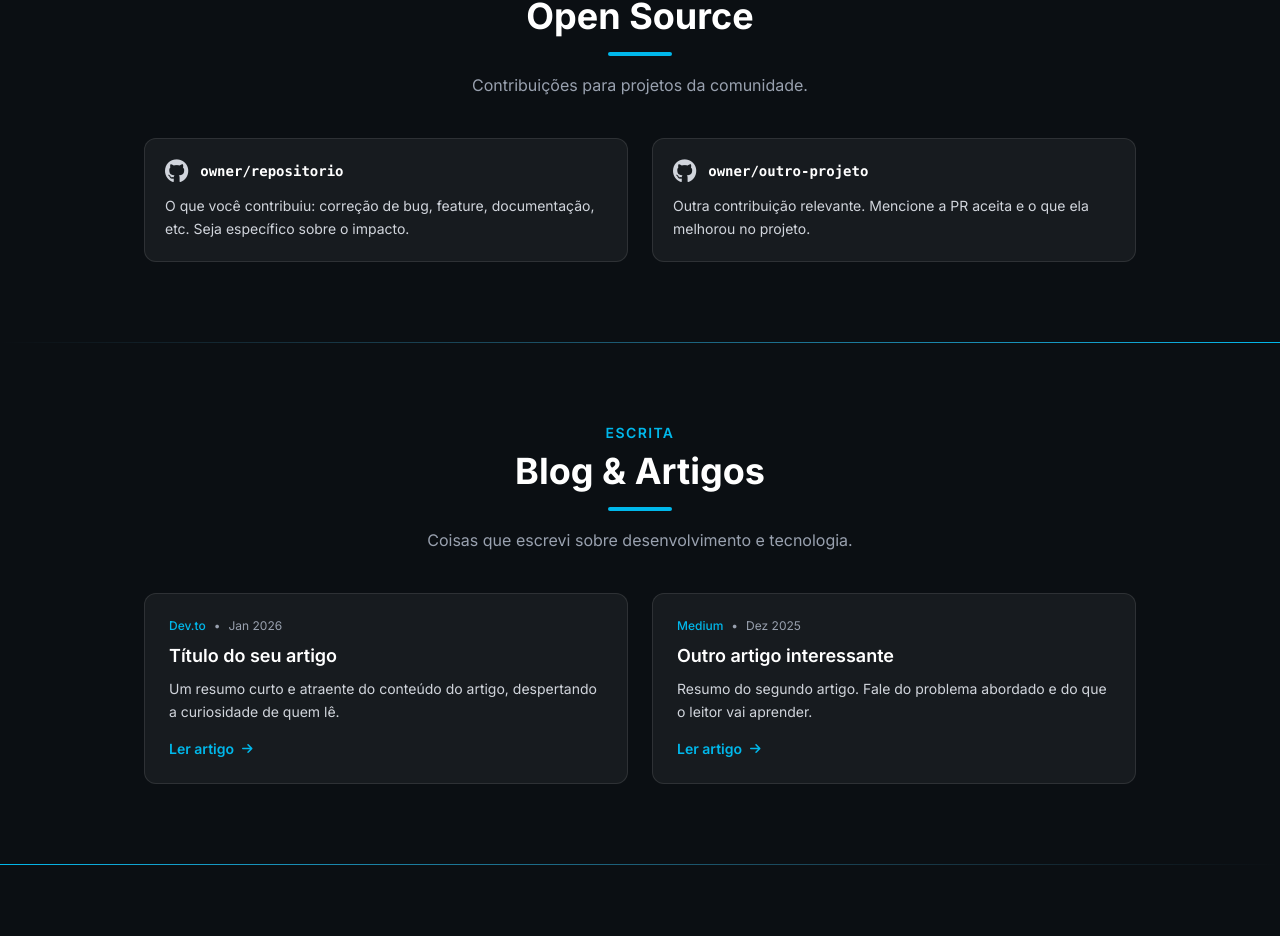
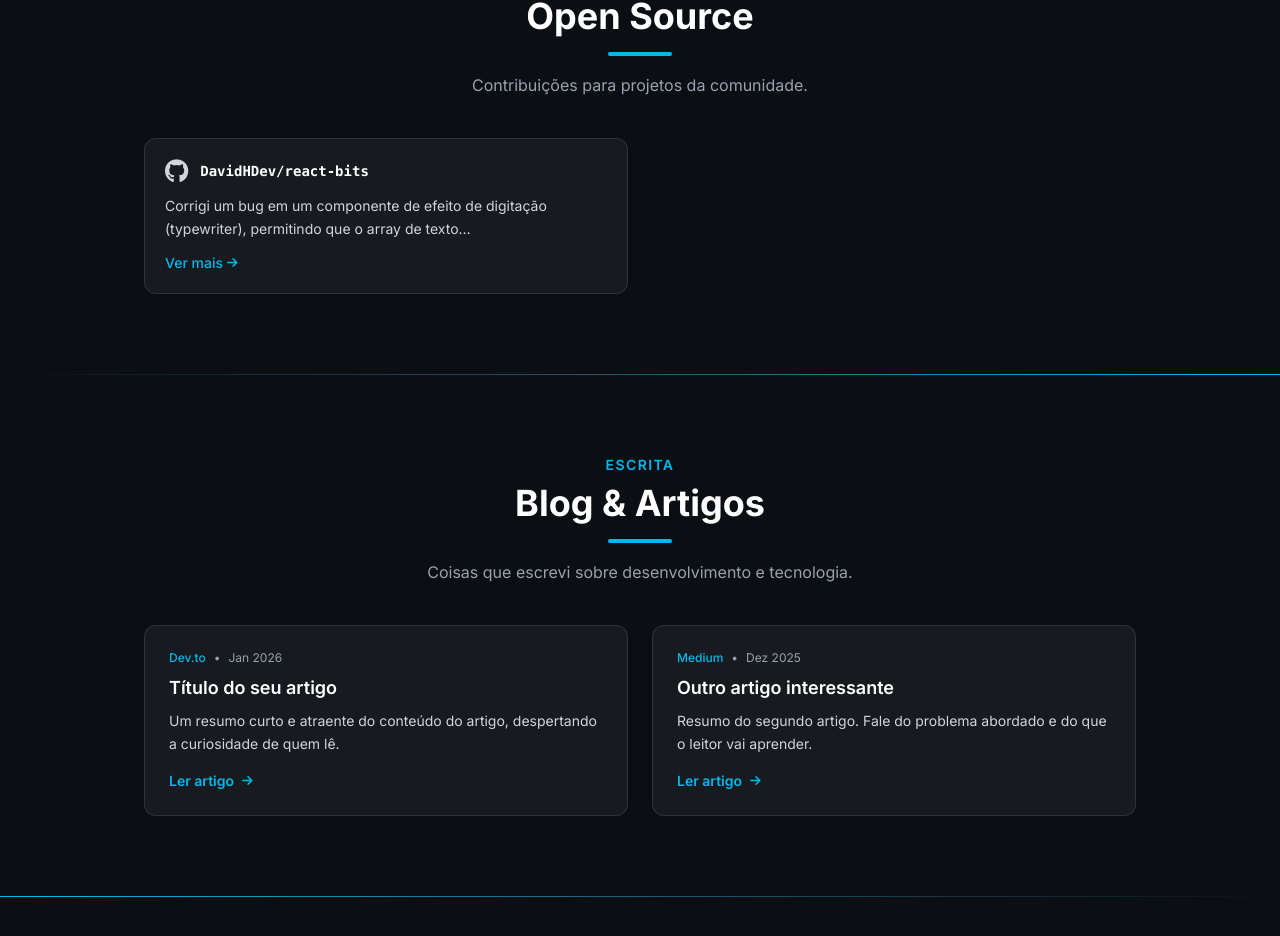
Before and after one commit to matheussantosspbr/Portfolio, a Next.js app: page / in a window 1280 px wide. Shown: the part 4947-5883 px from the top of the page. Built offline with nearby package versions, Linux system fonts and the light colour scheme.

Commit message:
feat: enhance OpenSource component with contribution modal and truncation logic

```diff
--- a/src/components/OpenSource.tsx
+++ b/src/components/OpenSource.tsx
@@ -1,4 +1,6 @@
-import Link from "next/link";
+"use client";
+
+import { useEffect, useId, useRef, useState } from "react";
 import SectionTitle from "./SectionTitle";
 
 // ── Contribuições open source — edite à vontade ──────────────────────
@@ -10,20 +12,23 @@ interface Contribution {
 
 const contributions: Contribution[] = [
   {
-    repo: "owner/repositorio",
+    repo: "DavidHDev/react-bits",
     description:
-      "O que você contribuiu: correção de bug, feature, documentação, etc. Seja específico sobre o impacto.",
-    url: "https://github.com/matheussantosspbr",
-  },
-  {
-    repo: "owner/outro-projeto",
-    description:
-      "Outra contribuição relevante. Mencione a PR aceita e o que ela melhorou no projeto.",
-    url: "https://github.com/matheussantosspbr",
+      "Corrigi um bug em um componente de efeito de digitação (typewriter), permitindo que o array de textos aceite uma ou mais strings (antes exigia obrigatoriamente duas), e resolvi o comportamento incorreto onde, com o loop desativado, o último texto era deletado em vez de permanecer visível na tela.",
+    url: "https://github.com/DavidHDev/react-bits/pull/705",
   },
 ];
 
+const MAX_PREVIEW = 100;
+
+function truncate(text: string, limit: number) {
+  if (text.length <= limit) return text;
+  return `${text.slice(0, limit).trimEnd()}…`;
+}
+
 export default function OpenSource() {
+  const [selected, setSelected] = useState<Contribution | null>(null);
+
   return (
     <section
       id="opensource"
@@ -36,13 +41,15 @@ export default function OpenSource() {
       />
 
       <div className="grid gap-6 sm:grid-cols-2">
-        {contributions.map((item) => (
-          <Link
+        {contributions.map((item) => {
+          const isTruncated = item.description.length > MAX_PREVIEW;
+          return (
+            <button
               key={item.repo}
-            href={item.url}
-            target="_blank"
-            rel="noopener noreferrer"
-            className="group flex flex-col gap-3 rounded-xl border border-white/10 bg-white/5 p-5 transition duration-300 hover:-translate-y-1 hover:border-primary/50"
+              type="button"
+              onClick={() => setSelected(item)}
+              aria-label={`Ver detalhes da contribuição em ${item.repo}`}
+              className="group flex cursor-pointer flex-col gap-3 rounded-xl border border-white/10 bg-white/5 p-5 text-left transition duration-300 hover:-translate-y-1 hover:border-primary/50 focus-visible:-translate-y-1 focus-visible:border-primary/50 focus-visible:outline-none focus-visible:ring-2 focus-visible:ring-primary/60 active:translate-y-0"
             >
               <div className="flex items-center gap-3">
                 <i
@@ -54,11 +61,124 @@ export default function OpenSource() {
                 </span>
               </div>
               <p className="text-sm leading-relaxed text-gray-300">
-              {item.description}
+                {truncate(item.description, MAX_PREVIEW)}
               </p>
-          </Link>
-        ))}
+              {isTruncated && (
+                <span className="mt-auto inline-flex items-center gap-1 text-sm font-medium text-primary transition group-hover:gap-2">
+                  Ver mais
+                  <i
+                    className="fa-solid fa-arrow-right text-xs"
+                    aria-hidden="true"
+                  ></i>
+                </span>
+              )}
+            </button>
+          );
+        })}
       </div>
+
+      <ContributionModal
+        contribution={selected}
+        onClose={() => setSelected(null)}
+      />
     </section>
   );
 }
+
+// ── Modal de detalhes ────────────────────────────────────────────────
+interface ContributionModalProps {
+  contribution: Contribution | null;
+  onClose: () => void;
+}
+
+function ContributionModal({ contribution, onClose }: ContributionModalProps) {
+  const titleId = useId();
+  const descId = useId();
+  const closeRef = useRef<HTMLButtonElement>(null);
+  const open = contribution !== null;
+
+  useEffect(() => {
+    if (!open) return;
+
+    const previouslyFocused = document.activeElement as HTMLElement | null;
+    closeRef.current?.focus();
+
+    const onKeyDown = (e: KeyboardEvent) => {
+      if (e.key === "Escape") onClose();
+    };
+    document.addEventListener("keydown", onKeyDown);
+
+    // trava a rolagem do fundo enquanto o modal está aberto
+    const { overflow } = document.body.style;
+    document.body.style.overflow = "hidden";
+
+    return () => {
+      document.removeEventListener("keydown", onKeyDown);
+      document.body.style.overflow = overflow;
+      previouslyFocused?.focus();
+    };
+  }, [open, onClose]);
+
+  if (!contribution) return null;
+
+  return (
+    <div className="fixed inset-0 z-100 flex items-end justify-center p-4 sm:items-center">
+      <button
+        type="button"
+        aria-label="Fechar"
+        onClick={onClose}
+        className="absolute inset-0 -z-10 cursor-default bg-black/60 backdrop-blur-sm transition-opacity duration-200"
+      />
+      <div
+        role="dialog"
+        aria-modal="true"
+        aria-labelledby={titleId}
+        aria-describedby={descId}
+        className="relative w-full max-w-lg rounded-2xl border border-white/10 bg-setup-gray-900 p-6 shadow-2xl duration-200 motion-safe:animate-[modalIn_200ms_ease-out]"
+      >
+        <button
+          ref={closeRef}
+          type="button"
+          onClick={onClose}
+          aria-label="Fechar"
+          className="absolute right-3 top-3 inline-flex h-11 w-11 cursor-pointer items-center justify-center rounded-lg text-gray-400 transition hover:bg-white/10 hover:text-white focus-visible:outline-none focus-visible:ring-2 focus-visible:ring-primary/60"
+        >
+          <i className="fa-solid fa-xmark text-lg" aria-hidden="true"></i>
+        </button>
+
+        <div className="flex items-center gap-3 pr-10">
+          <i
+            className="fa-brands fa-github text-2xl text-primary"
+            aria-hidden="true"
+          ></i>
+          <h3
+            id={titleId}
+            className="font-mono text-base font-semibold text-white"
+          >
+            {contribution.repo}
+          </h3>
+        </div>
+
+        <p
+          id={descId}
+          className="mt-4 max-h-[50vh] overflow-y-auto text-sm leading-relaxed text-gray-300"
+        >
+          {contribution.description}
+        </p>
+
+        <a
+          href={contribution.url}
+          target="_blank"
+          rel="noopener noreferrer"
+          className="mt-6 inline-flex min-h-11 items-center justify-center gap-2 rounded-lg bg-primary px-5 py-2.5 text-sm font-semibold text-setup-gray-900 transition hover:opacity-90 focus-visible:outline-none focus-visible:ring-2 focus-visible:ring-primary/60 focus-visible:ring-offset-2 focus-visible:ring-offset-setup-gray-900"
+        >
+          Ver contribuição
+          <i
+            className="fa-solid fa-arrow-up-right-from-square text-xs"
+            aria-hidden="true"
+          ></i>
+        </a>
+      </div>
+    </div>
+  );
+}
--- a/src/styles/css/globals.css
+++ b/src/styles/css/globals.css
@@ -7,6 +7,18 @@
   --font-sans: var(--font-inter), ui-sans-serif, system-ui, sans-serif;
 
   --background-image-galaxy: url(/assets/imgs/fundo_cabecalho.avif);
+}
+
+/* entrada do modal: leve fade + slide-up */
+@keyframes modalIn {
+  from {
+    opacity: 0;
+    transform: translateY(12px) scale(0.98);
+  }
+  to {
+    opacity: 1;
+    transform: translateY(0) scale(1);
+  }
 }
 
 @layer base {
```
Lines whose indentation alone changed are shown as unchanged.
